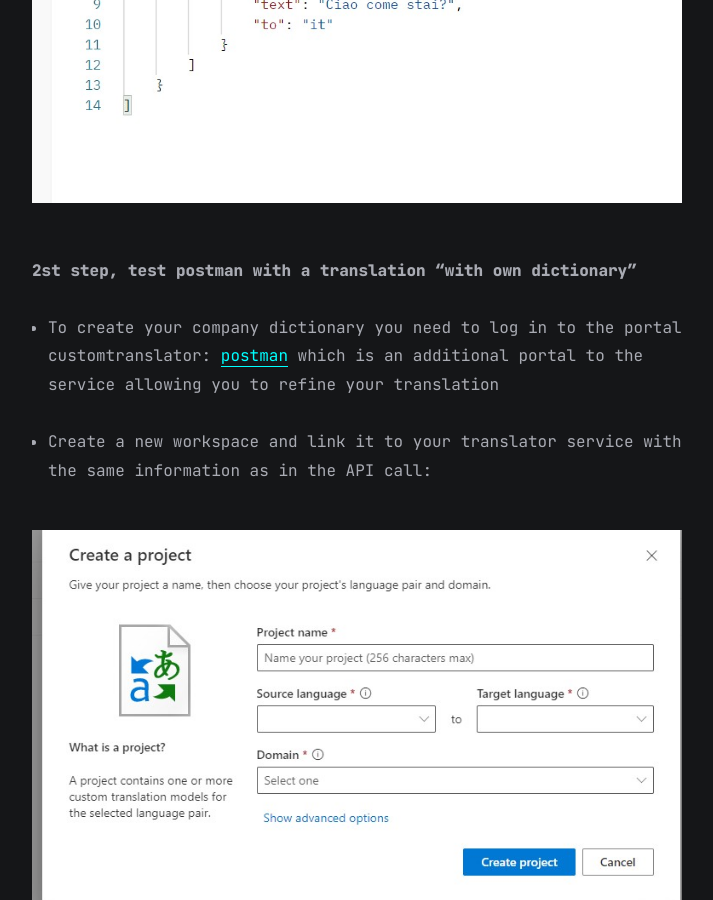
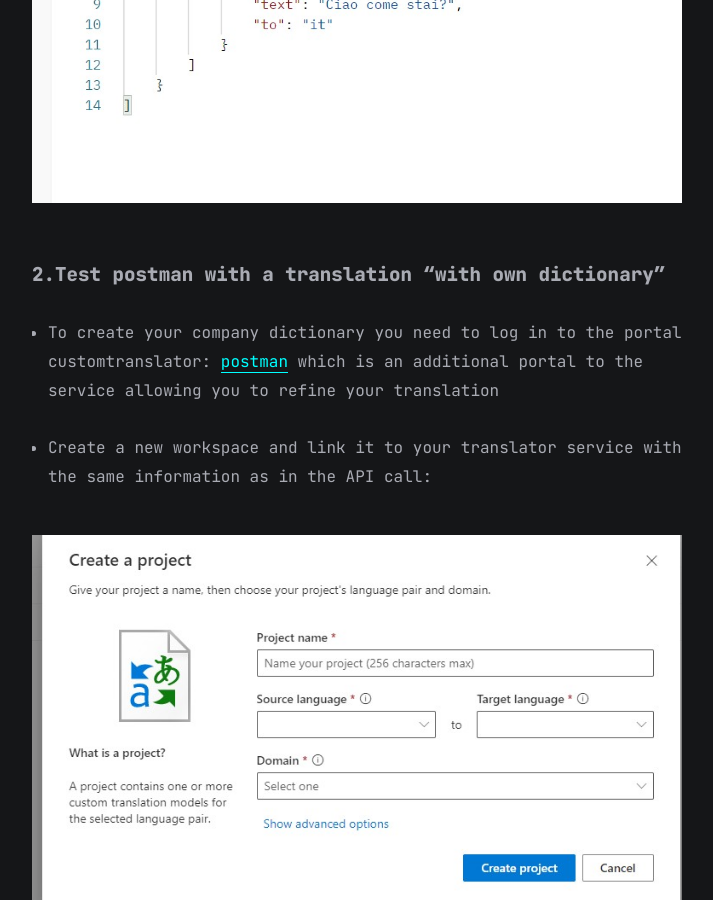
Before and after one commit to marc-hadjeje/marc-hadjeje.github.io, a Jekyll site: the page built from all_collections/_posts/2022-11-24-Azure Cognitive Services.md, in a window 1280 px wide and 900 px high, scrolled down 3547 px. Shown: the whole window, without its empty margins (283-996 px from the left). Built offline with Jekyll 4.4.1, drawn with Linux system fonts in a browser that asks for light colours.

Commit message:
Update 2022-11-24-Azure Cognitive Services.md

```diff
--- a/all_collections/_posts/2022-11-24-Azure Cognitive Services.md
+++ b/all_collections/_posts/2022-11-24-Azure Cognitive Services.md
@@ -46,7 +46,7 @@ Add the text to be translated to the body tab of postman :
 ![Translation result](https://github.com/marc-hadjeje/marc-hadjeje.github.io/blob/main/assets/images/translation_result.jpg?raw=true)
 
 
-###### 2st step, test postman with a translation “with own dictionary”
+##### 2.Test postman with a translation “with own dictionary”
 
 -	To create your company dictionary you need to log in to the portal customtranslator: [postman](https://portal.customtranslator.azure.ai/workspaces) which is an additional portal to the service allowing you to refine your translation
 
@@ -55,7 +55,6 @@ Add the text to be translated to the body tab of postman :
 ![new project translator](https://github.com/marc-hadjeje/marc-hadjeje.github.io/blob/main/assets/images/new_project_translator.jpg?raw=true)
 
 ######	Create new project with source language and target language and category ( it will be useful to call API with custom dictionary)
-
 
 -	Create document set in order to download Dictionnary set  ( you can choose Phrase Dictionnary or Sentence Dictionnary )  , please read the documentation to understand the difference.
 Respect the partern of the file name when uploading the dictionary
```
